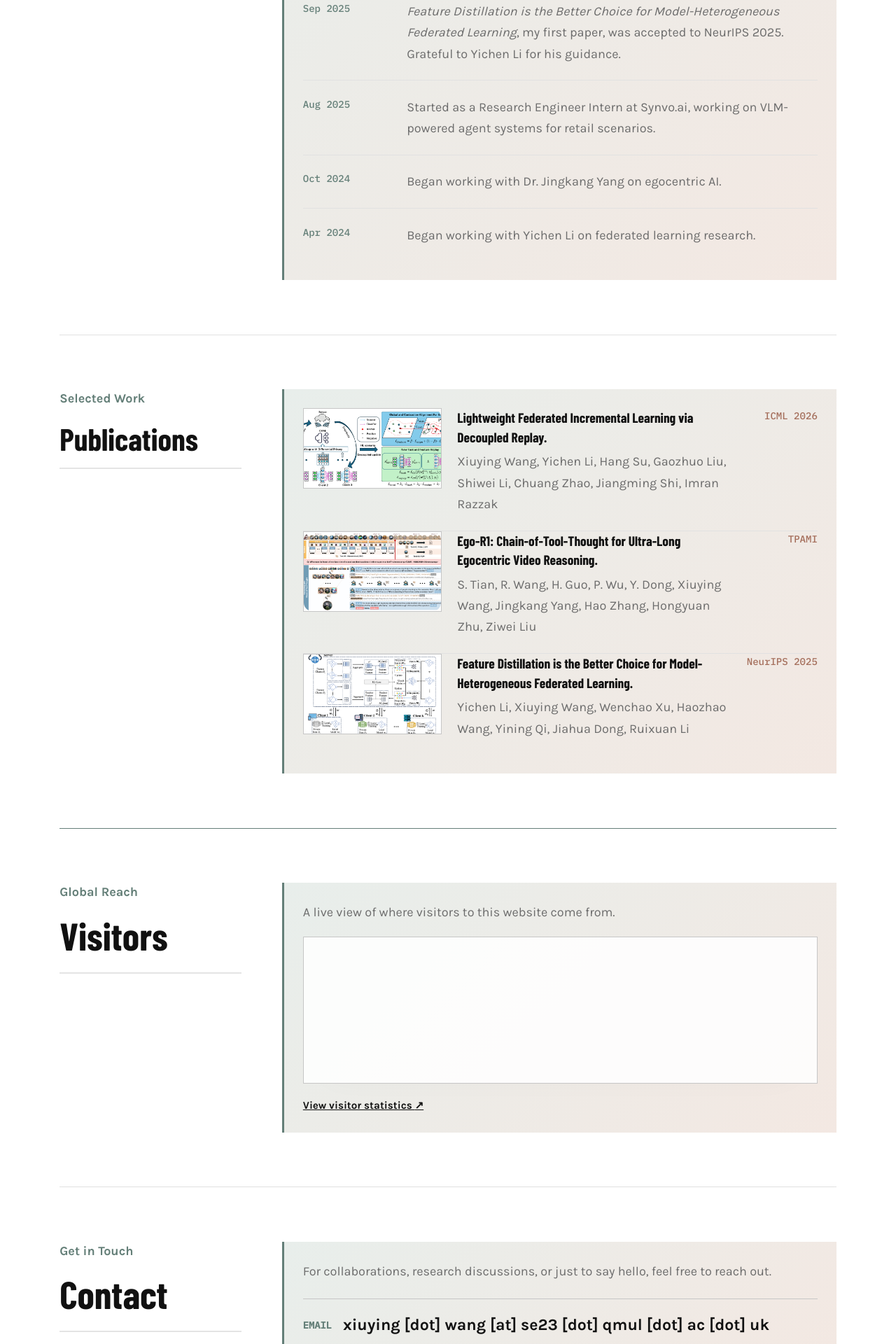
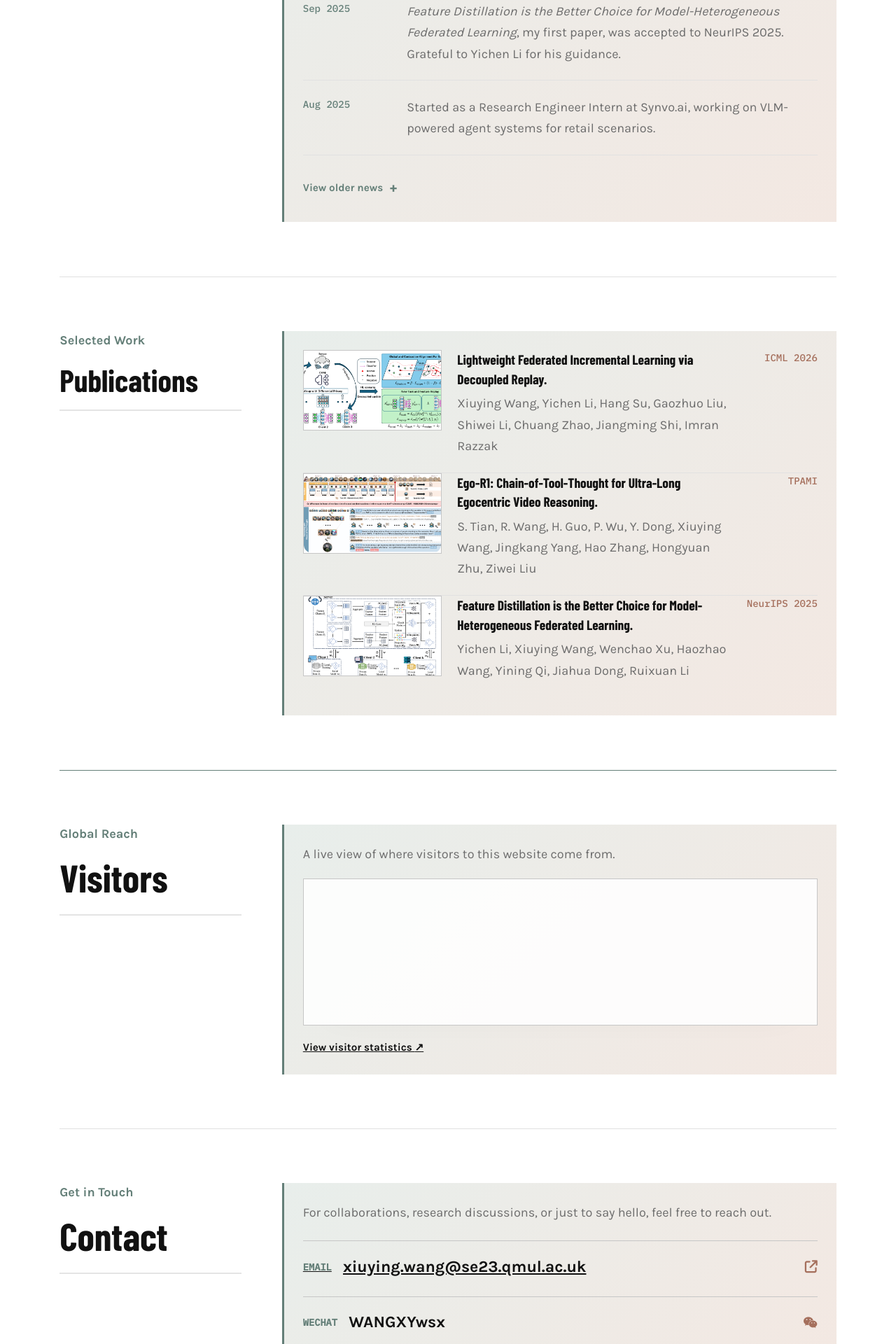
Before and after one commit to Leowang980/Leowang980.github.io, a Jekyll site: the page built from _pages/about.md, in a window 1280 px wide. Shown: the part 2057-3977 px from the top of the page at 70% size. Built offline with Jekyll 4.4.1, drawn with Linux system fonts in a browser that asks for light colours; some web fonts are replaced.

Commit message:
Update email format for improved privacy and accessibility across site

```diff
--- a/_config.yml
+++ b/_config.yml
@@ -29,7 +29,7 @@ author:
   location         : "Beijing, China"
   employer         : "BUPT & QMUL"
   uri              : # URL
-  email            : "xiuying [dot] wang [at] se23 [dot] qmul [dot] ac [dot] uk"
+  email            : "xiuying.wang@se23.qmul.ac.uk"
 
   # Academic websites
   arxiv            : # URL - Update with the correct link to your profile
--- a/_includes/author-profile.html
+++ b/_includes/author-profile.html
@@ -34,7 +34,7 @@
         <li><a href="{{ author.uri }}"><i class="fas fa-fw fa-link icon-pad-right" aria-hidden="true"></i>{{ site.data.ui-text[site.locale].website_label | default: "Website" }}</a></li>
       {% endif %}
       {% if author.email %}
-        <li><span><i class="fas fa-fw fa-envelope icon-pad-right" aria-hidden="true"></i>{{ author.email }}</span></li>
+        <li><a href="mailto:{{ author.email }}"><i class="fas fa-fw fa-envelope icon-pad-right" aria-hidden="true"></i>{{ site.data.ui-text[site.locale].email_label | default: "Email" }}</a></li>
       {% endif %}
 
       <!-- Font Awesome and Academicons icons / Academic websites -->
--- a/_pages/about.md
+++ b/_pages/about.md
@@ -13,7 +13,7 @@ author_profile: false
         <p class="home-hero__cn">王修荧</p>
       </div>
       <div class="home-hero__icons" aria-label="profile links">
-        <a href="#contact" aria-label="Contact" title="Contact">
+        <a href="mailto:xiuying.wang@se23.qmul.ac.uk" aria-label="Email" title="Email">
           <i class="fa-solid fa-envelope" aria-hidden="true"></i>
         </a>
         <a href="https://scholar.google.com/citations?user=wIUgjFoAAAAJ&hl=zh-CN&oi=ao" aria-label="Google Scholar" title="Google Scholar">
@@ -91,14 +91,22 @@ author_profile: false
         <time>Aug 2025</time>
         <p>Started as a Research Engineer Intern at Synvo.ai, working on VLM-powered agent systems for retail scenarios.</p>
       </article>
-      <article class="news-item">
-        <time>Oct 2024</time>
-        <p>Began working with Dr. Jingkang Yang on egocentric AI.</p>
-      </article>
-      <article class="news-item">
-        <time>Apr 2024</time>
-        <p>Began working with Yichen Li on federated learning research.</p>
-      </article>
+      <details class="news-more">
+        <summary>
+          <span class="news-more__show">View older news</span>
+          <span class="news-more__hide">Hide older news</span>
+        </summary>
+        <div class="news-more__list">
+          <article class="news-item">
+            <time>Oct 2024</time>
+            <p>Began working with Dr. Jingkang Yang on egocentric AI.</p>
+          </article>
+          <article class="news-item">
+            <time>Apr 2024</time>
+            <p>Began working with Yichen Li on federated learning research.</p>
+          </article>
+        </div>
+      </details>
     </div>
   </section>
 
@@ -169,9 +177,15 @@ author_profile: false
     </div>
     <div class="home-contact">
       <p>For collaborations, research discussions, or just to say hello, feel free to reach out.</p>
-      <div class="home-contact__email">
+      <a class="home-contact__email" href="mailto:xiuying.wang@se23.qmul.ac.uk">
         <span>Email</span>
-        <strong>xiuying [dot] wang [at] se23 [dot] qmul [dot] ac [dot] uk</strong>
+        <strong>xiuying.wang@se23.qmul.ac.uk</strong>
+        <i class="fa-solid fa-arrow-up-right-from-square" aria-hidden="true"></i>
+      </a>
+      <div class="home-contact__wechat">
+        <span>WeChat</span>
+        <strong>WANGXYwsx</strong>
+        <i class="fa-brands fa-weixin" aria-hidden="true"></i>
       </div>
     </div>
   </section>
--- a/_sass/custom/_glass.scss
+++ b/_sass/custom/_glass.scss
@@ -548,6 +548,61 @@ html[data-theme="dark"] .greedy-nav .hidden-links {
   background: linear-gradient(135deg, var(--data-accent-soft), var(--data-warm-soft));
 }
 
+.cv-page .cv-section__body,
+.cv-page .cv-hero__links {
+  padding: 1.5rem;
+  border-left: 3px solid var(--data-accent);
+  background: linear-gradient(135deg, var(--data-accent-soft), var(--data-warm-soft));
+}
+
+.news-more {
+  padding-top: 0.15rem;
+}
+
+.news-more summary {
+  display: inline-flex;
+  align-items: center;
+  min-height: 2.4rem;
+  cursor: pointer;
+  color: var(--data-accent);
+  font-size: 0.84rem;
+  font-weight: 700;
+  list-style: none;
+}
+
+.news-more summary::-webkit-details-marker {
+  display: none;
+}
+
+.news-more summary::after {
+  margin-left: 0.5rem;
+  content: "+";
+  font-family: "IBM Plex Mono", monospace;
+  font-size: 1rem;
+}
+
+.news-more[open] summary::after {
+  content: "−";
+}
+
+.news-more__hide {
+  display: none;
+}
+
+.news-more[open] .news-more__show {
+  display: none;
+}
+
+.news-more[open] .news-more__hide {
+  display: inline;
+}
+
+.news-more__list {
+  display: grid;
+  gap: 1.25rem;
+  padding-top: 1rem;
+}
+
 .home-visitors {
   border-top-color: var(--data-accent);
 }
@@ -603,17 +658,20 @@ html[data-theme="dark"] .greedy-nav .hidden-links {
   line-height: 1.68;
 }
 
-.home-contact__email {
+.home-contact__email,
+.home-contact__wechat {
   display: grid;
-  grid-template-columns: auto minmax(0, 1fr);
+  grid-template-columns: auto minmax(0, 1fr) auto;
   gap: 0.9rem;
   align-items: center;
   padding-top: 1.1rem;
   border-top: 1px solid var(--data-line-strong);
   color: var(--data-ink);
+  text-decoration: none;
 }
 
-.home-contact__email span {
+.home-contact__email span,
+.home-contact__wechat span {
   color: var(--data-accent);
   font-family: "IBM Plex Mono", monospace;
   font-size: 0.76rem;
@@ -621,9 +679,24 @@ html[data-theme="dark"] .greedy-nav .hidden-links {
   text-transform: uppercase;
 }
 
-.home-contact__email strong {
+.home-contact__email strong,
+.home-contact__wechat strong {
   overflow-wrap: anywhere;
   font-size: clamp(1rem, 2vw, 1.28rem);
+}
+
+.home-contact__email i,
+.home-contact__wechat i {
+  color: var(--data-warm);
+  transition: transform 160ms ease;
+}
+
+.home-contact__email:hover {
+  color: var(--data-accent);
+}
+
+.home-contact__email:hover i {
+  transform: translate(2px, -2px);
 }
 
 .publication h3,
@@ -659,15 +732,6 @@ html[data-theme="dark"] .greedy-nav .hidden-links {
   color: var(--data-ink);
   font-weight: 700;
   text-decoration: none;
-}
-
-.cv-hero__email {
-  max-width: 24rem;
-  color: var(--data-muted);
-  font-size: 0.88rem;
-  font-weight: 600;
-  line-height: 1.5;
-  text-align: right;
 }
 
 .cv-hero__links a:hover,
@@ -803,10 +867,6 @@ html[data-theme="dark"] .greedy-nav .hidden-links {
     justify-items: start;
   }
 
-  .cv-hero__email {
-    text-align: left;
-  }
-
   .tag-grid {
     grid-template-columns: 1fr;
   }
@@ -853,6 +913,11 @@ html[data-theme="dark"] .greedy-nav .hidden-links {
     padding: 1.1rem;
   }
 
+  .cv-page .cv-section__body,
+  .cv-page .cv-hero__links {
+    padding: 1.1rem;
+  }
+
   .home-hero h1,
   .cv-hero h1 {
     font-size: 4.4rem;
@@ -882,11 +947,13 @@ html[data-theme="dark"] .greedy-nav .hidden-links {
     max-width: 18rem;
   }
 
-  .home-contact__email {
-    grid-template-columns: 1fr;
+  .home-contact__email,
+  .home-contact__wechat {
+    grid-template-columns: 1fr auto;
   }
 
-  .home-contact__email span {
+  .home-contact__email span,
+  .home-contact__wechat span {
     grid-column: 1 / -1;
   }
 }
```
Also changed, not shown: _pages/cv.md (+2 -2 lines).
